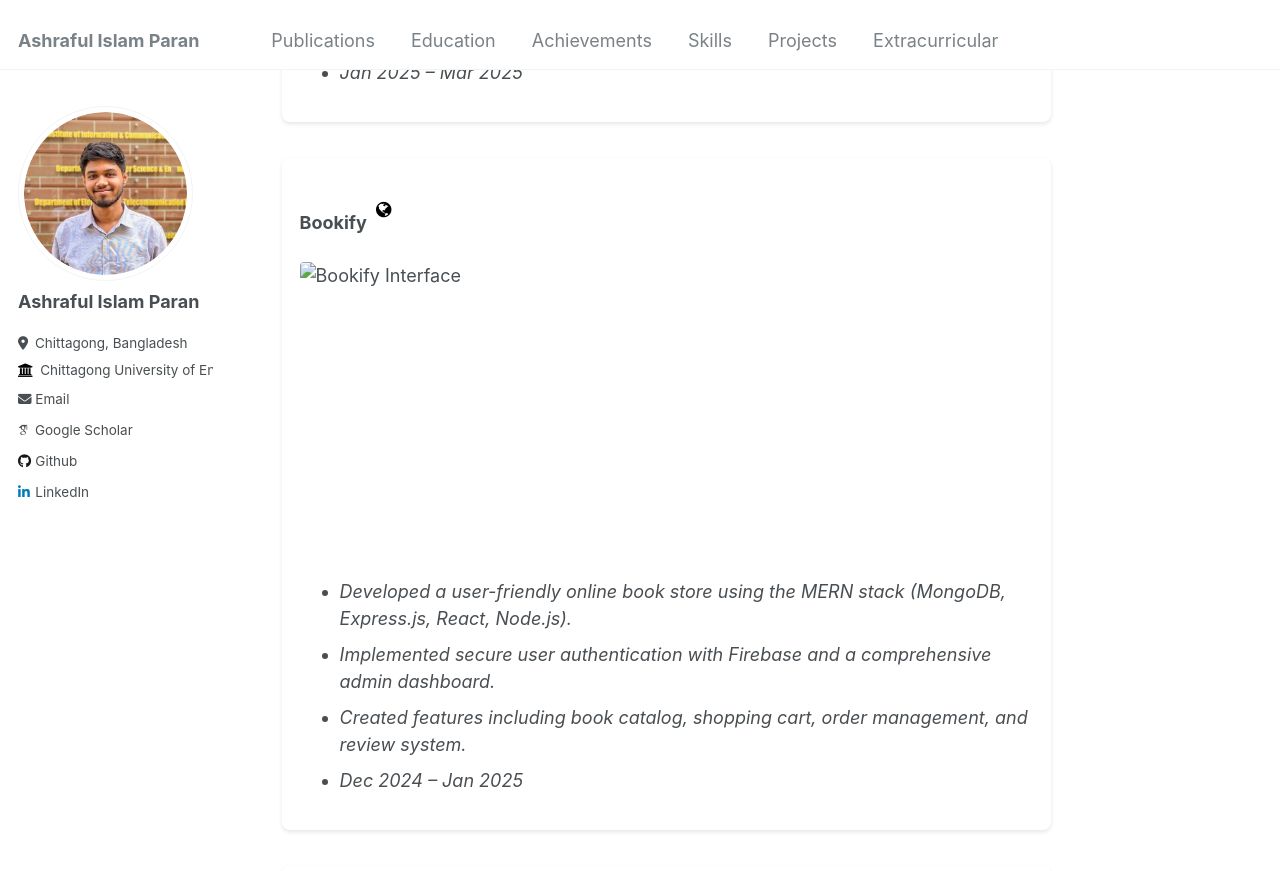
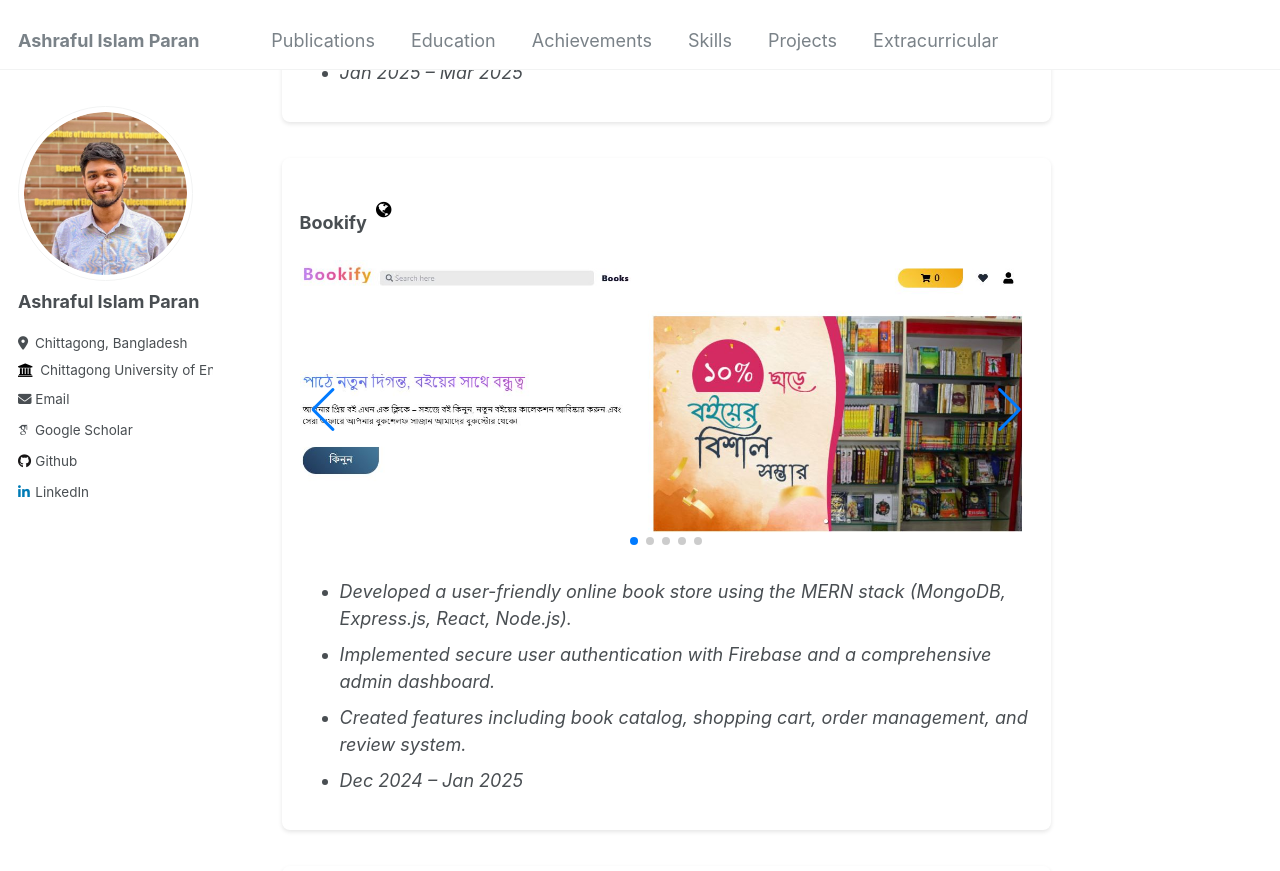
Before and after one commit to ashrafulparan2/ashrafulparan2.github.io, a Jekyll site: the page built from _pages/projects.md, in a window 1280 px wide and 900 px high, scrolled down 699 px. Shown: the top 871 px of the window. Built offline with Jekyll 4.4.1, drawn with Linux system fonts in a browser that asks for light colours; some web fonts are replaced.

Commit message:
update projects page with new images for Bookify, Caption Generator, Movie Recommender, Deen Islamic App, and ThriftTrade, enhancing visual representation of each project

```diff
--- a/_pages/projects.md
+++ b/_pages/projects.md
@@ -78,7 +78,19 @@ permalink: /projects/
     <div class="swiper">
         <div class="swiper-wrapper">
             <div class="swiper-slide">
-                <img src="/assets/images/projects/bookify/image-1.png" alt="Bookify Interface">
+                <img src="/assets/images/projects/bookify/HomePage1.JPG" alt="Bookify Interface">
+            </div>
+            <div class="swiper-slide">
+                <img src="/assets/images/projects/bookify/HomePage2.JPG" alt="Bookify Homepage 2">
+            </div>
+            <div class="swiper-slide">
+                <img src="/assets/images/projects/bookify/HomePage3.JPG" alt="Bookify Homepage 3">
+            </div>
+            <div class="swiper-slide">
+                <img src="/assets/images/projects/bookify/AllBooksPage.JPG" alt="Bookify All Books">
+            </div>
+            <div class="swiper-slide">
+                <img src="/assets/images/projects/bookify/SingleBook.JPG" alt="Bookify Single Book">
             </div>
         </div>
         <div class="swiper-pagination"></div>
@@ -102,7 +114,13 @@ permalink: /projects/
     <div class="swiper">
         <div class="swiper-wrapper">
             <div class="swiper-slide">
-                <img src="/assets/images/projects/caption-generator/image-1.png" alt="Caption Generator Interface">
+                <img src="/assets/images/projects/caption-generator/spalsh_poster.jpeg" alt="Caption Generator Interface">
+            </div>
+            <div class="swiper-slide">
+                <img src="/assets/images/projects/caption-generator/Picture1.jpg" alt="Caption Generator Example 1">
+            </div>
+            <div class="swiper-slide">
+                <img src="/assets/images/projects/caption-generator/Picture2.jpg" alt="Caption Generator Example 2">
             </div>
         </div>
         <div class="swiper-pagination"></div>
@@ -126,7 +144,13 @@ permalink: /projects/
     <div class="swiper">
         <div class="swiper-wrapper">
             <div class="swiper-slide">
-                <img src="/assets/images/projects/movie-recommender/image-1.png" alt="Movie Recommender Interface">
+                <img src="/assets/images/projects/movie-recommender/2.png" alt="Movie Recommender Interface">
+            </div>
+            <div class="swiper-slide">
+                <img src="/assets/images/projects/movie-recommender/3.png" alt="Movie Recommender Results">
+            </div>
+            <div class="swiper-slide">
+                <img src="/assets/images/projects/movie-recommender/6.jpeg" alt="Movie Recommender Features">
             </div>
         </div>
         <div class="swiper-pagination"></div>
@@ -150,7 +174,13 @@ permalink: /projects/
     <div class="swiper">
         <div class="swiper-wrapper">
             <div class="swiper-slide">
-                <img src="/assets/images/projects/deen-islamic-app/image-1.png" alt="Deen Islamic App Interface">
+                <img src="/assets/images/projects/deen-islamic-app/banner.png" alt="Deen Islamic App Banner">
+            </div>
+            <div class="swiper-slide">
+                <img src="/assets/images/projects/deen-islamic-app/logo.png" alt="Deen Islamic App Logo">
+            </div>
+            <div class="swiper-slide">
+                <img src="/assets/images/projects/deen-islamic-app/zakat.png" alt="Deen Islamic App Zakat Feature">
             </div>
         </div>
         <div class="swiper-pagination"></div>
@@ -174,7 +204,16 @@ permalink: /projects/
     <div class="swiper">
         <div class="swiper-wrapper">
             <div class="swiper-slide">
-                <img src="/assets/images/projects/thrifttrade/image-1.png" alt="ThriftTrade Interface">
+                <img src="/assets/images/projects/thrifttrade/Picture1.png" alt="ThriftTrade Interface">
+            </div>
+            <div class="swiper-slide">
+                <img src="/assets/images/projects/thrifttrade/Picture2.png" alt="ThriftTrade Features">
+            </div>
+            <div class="swiper-slide">
+                <img src="/assets/images/projects/thrifttrade/Picture3.png" alt="ThriftTrade Categories">
+            </div>
+            <div class="swiper-slide">
+                <img src="/assets/images/projects/thrifttrade/Picture4.png" alt="ThriftTrade Items">
             </div>
         </div>
         <div class="swiper-pagination"></div>
```
